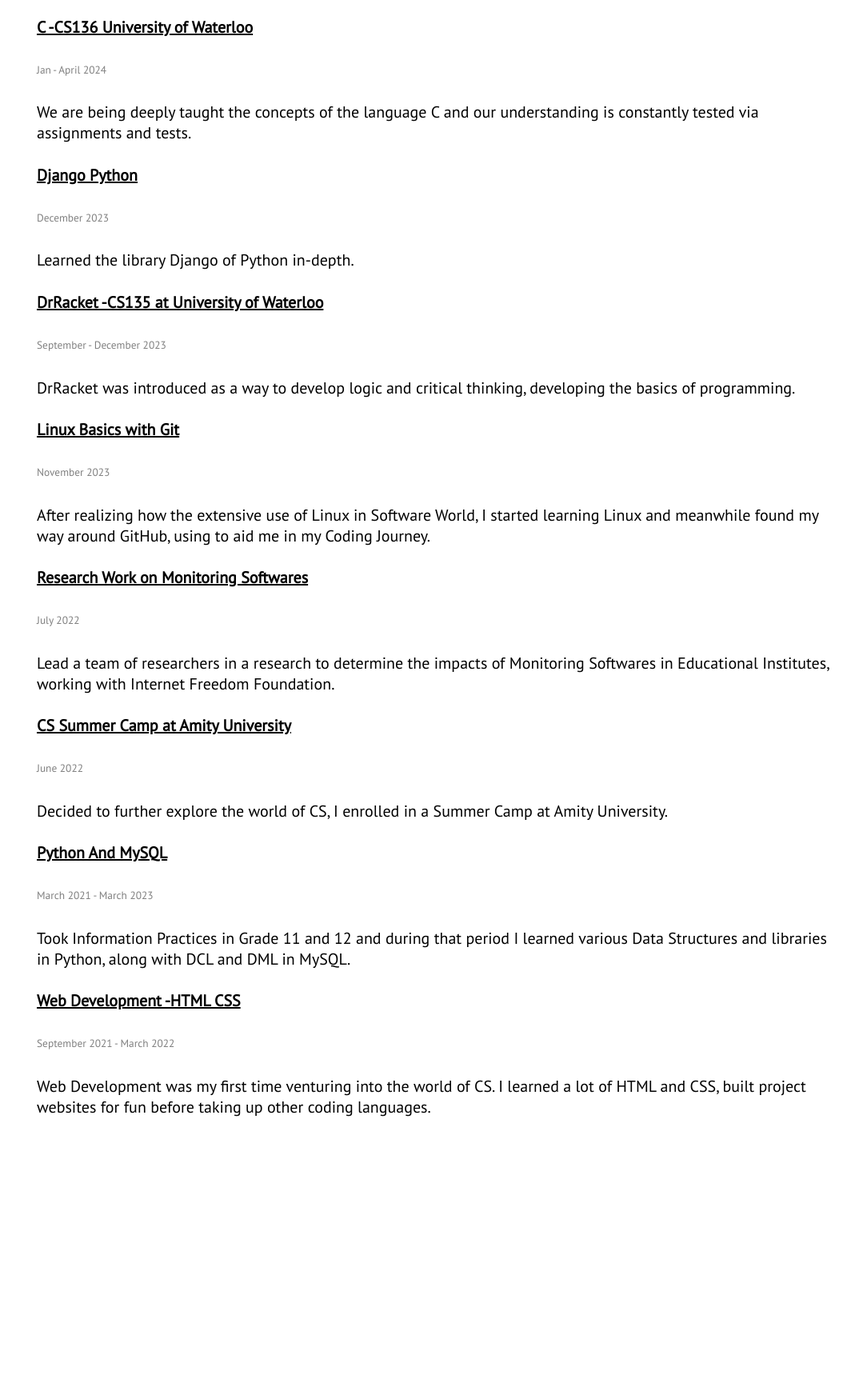
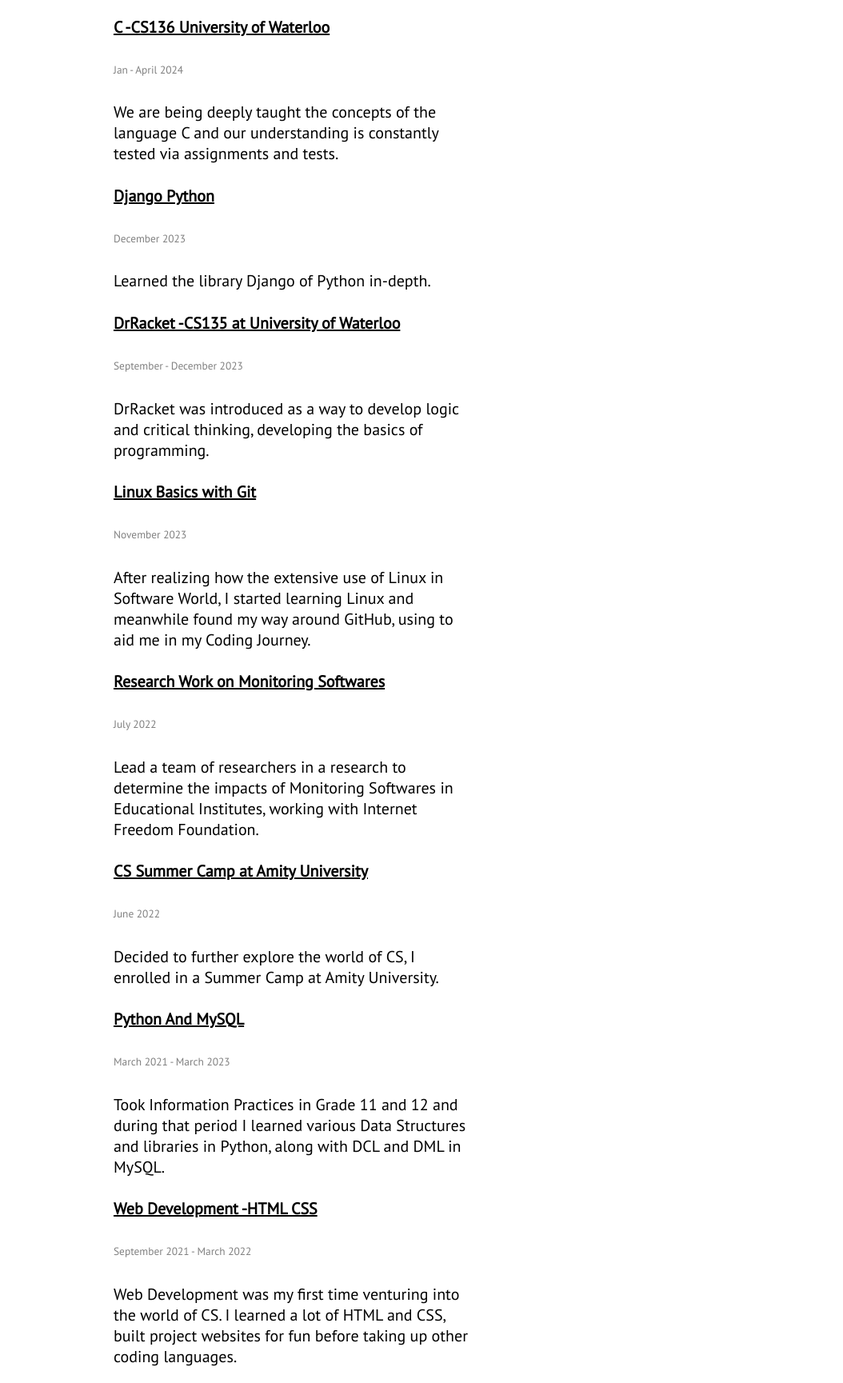
Before and after one commit to gsaujla/webportfolio, a plain HTML site: page til.html in a window 1280 px wide. Shown: the part 260-1989 px from the top of the page at 80% size, without its empty margins (226-1280 px from the left). Before the commit the page ends 1677 px from the top, so only its background shows below. Drawn offline with Linux system fonts and the light colour scheme.

Commit message:
did some trivial changes

```diff
--- a/app.css
+++ b/app.css
@@ -13,6 +13,9 @@
 }
 img{
     filter: drop-shadow(0 0 40px black);
+}
+.a-diary{
+    color: white;
 }
 
 .dot{
--- a/app_til.css
+++ b/app_til.css
@@ -35,7 +35,7 @@
     margin-top: 5rem;
 }
 ul{
-    margin-left: 14rem;
+    margin-left: 20rem;
     margin-top: 6rem;
     font-family: 'PT Sans', sans-serif;
 }
@@ -62,8 +62,9 @@
 
     margin-top: 5px;
   }
-
-
+.para{
+    width: 50%;
+}
 h4:hover:hover .hdntext {
     opacity: 1;
     transition: opacity 0.3s ease; /* Adding a smooth transition effect */
--- a/til.html
+++ b/til.html
@@ -10,7 +10,7 @@
     </head>
     <body>
         <nav>
-            <div class="gsa"><a href="index2.html" class="gsa">GSAUJLA</a></div>
+            <div class="gsa"><a href="index.html" class="gsa">GSAUJLA</a></div>
             <div class="buttons">
             <span class="git">
                 <a href="https://github.com/gsaujla" class="gitlink">
@@ -27,38 +27,46 @@
         <ul style="list-style: none;">
             <li><h4>C -CS136 University of Waterloo</h4>
                 <p class="hdntext"><h6>Jan - April 2024</h6>
-                We are being deeply taught the concepts of the language C and our understanding is constantly tested via assignments and tests.</p>
+                    <div class="para">
+                We are being deeply taught the concepts of the language C and our understanding is constantly tested via assignments and tests.</div></p>
             </li>
             <li><h4>Django Python</h4>
             <p class="hdntext"><h6>December 2023</h6>
-            Learned the library Django of Python in-depth.</p></li>
+                <div class="para">
+            Learned the library Django of Python in-depth.</div></p></li>
             <li><h4>DrRacket -CS135 at University of Waterloo</h4>
                 <p class="hdntext"><h6>September - December 2023</h6>
-                DrRacket was introduced as a way to develop logic and critical thinking, developing the basics of programming.</p>
+                    <div class="para">
+                DrRacket was introduced as a way to develop logic and critical thinking, developing the basics of programming.</div></p>
             </li>
             <li><h4>Linux Basics with Git</h4>
                 <p class="hdntext"><h6>November 2023</h6>
+                    <div class="para">
                 After realizing how the extensive use of Linux in Software World, I started learning Linux and meanwhile found my way around GitHub,
-            using to aid me in my Coding Journey.</p>
+            using to aid me in my Coding Journey.</div></p>
             </li>
             <li><h4>Research Work on Monitoring Softwares</h4>
                 <p class="hdntext"><h6>July 2022</h6>
+                    <div class="para">
                 Lead a team of researchers in a research to determine the impacts of Monitoring Softwares in Educational Institutes, working with Internet Freedom
-            Foundation.</p>
+            Foundation.</div></p>
             </li>
             <li><h4>CS Summer Camp at Amity University</h4>
                 <p class="hdntext"><h6>June 2022</h6>
-                Decided to further explore the world of CS, I enrolled in a Summer Camp at Amity University.</p>
+                    <div class="para">
+                Decided to further explore the world of CS, I enrolled in a Summer Camp at Amity University.</div></p>
             </li>
             <li><h4>Python And MySQL</h4>
                 <p class="hdntext"><h6>March 2021 - March 2023</h6>
+                    <div class="para">
                 Took Information Practices in Grade 11 and 12 and during that period I learned various Data Structures and libraries in Python, along
-            with DCL and DML in MySQL.</p>
+            with DCL and DML in MySQL.</div></p>
             </li>
             <li><h4>Web Development -HTML CSS</h4>
                 <p class="hdntext"><h6>September 2021 - March 2022</h6>
+                    <div class="para">
                 Web Development was my first time venturing into the world of CS. I learned a lot of HTML and CSS, built project websites for fun before taking
-            up other coding languages.</p>
+            up other coding languages.</div></p>
             </li>
         </ul>
     </body>
```
Also changed, not shown: index.html (added, +79 -0 lines), index2.html (deleted, +0 -78 lines).
